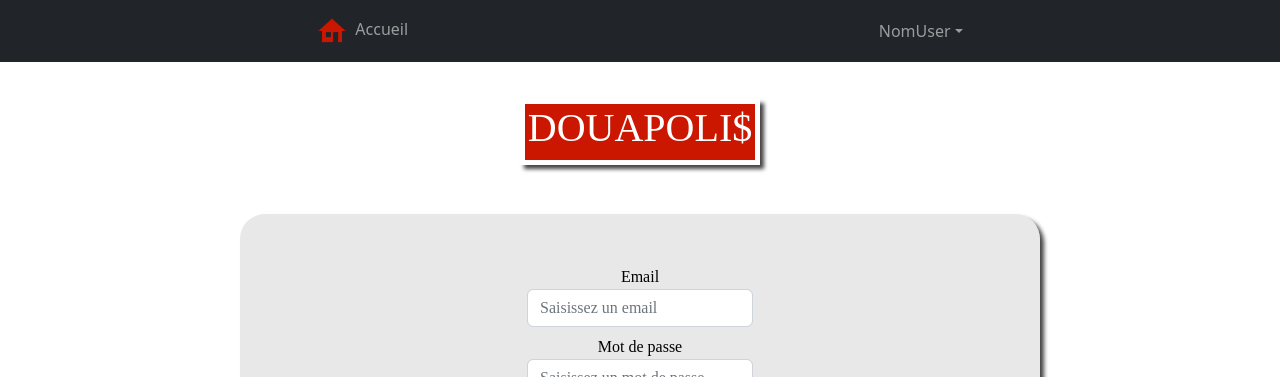
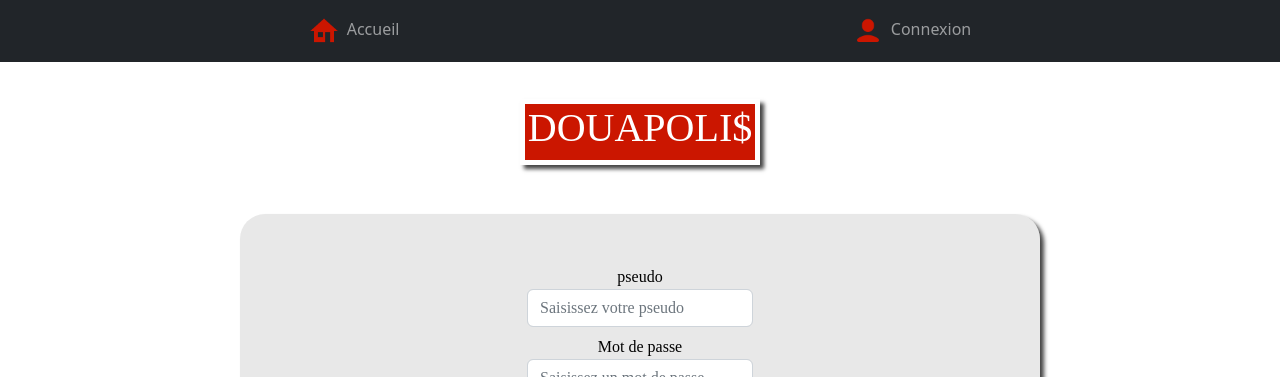
Before and after one commit to clairef2310/Douapolis, a React (Create React App) app in the folder douapolis/: page /Connexion in a window 1280 px wide. Shown: the top 377 px of the page. Built offline with nearby package versions, Linux system fonts and the light colour scheme.

Commit message:
modification des requetes afin de gerer la connexion (contexts)

```diff
--- a/douapolis/src/Accueil.js
+++ b/douapolis/src/Accueil.js
@@ -1,17 +1,16 @@
 import {Form,Button, Container,} from "react-bootstrap";
 import {Link, useNavigate} from "react-router-dom";
-import {useState, React} from 'react';
+import {useState, React,useContext} from 'react';
 import Navigation from "./Navigation";
 import './index.css'
-
-var isConnected = true; // a passer plus tard en context
+import boolAuth from "./testAuth/boolAuth";
 //page d'accueil du jeu
 function Accueil() {
-
+    const isConnected = useContext(boolAuth);
+    const connexionBool = isConnected.isAuthenticated;
     //Variable permettant de récupérer et utiliser les données lors d'un changement d'état
     const [codePartie, setcodePartie] = useState('');
     let navigate = useNavigate();
-
     //fonction de lancement de partie
     async function lancePartie(event){
       event.preventDefault();
@@ -38,7 +37,7 @@ function Accueil() {
 
                     {/*ici on devra modifier le bouton connexion si la personne est deja connectee, en un bouton creation de partie*/}
                     <div class="Centre">
-                        {(!isConnected && (
+                        {(!connexionBool && (
                             <Form.Label>
                                 <Link to="/Connexion">
                                     <div class="button1">
--- a/douapolis/src/Connexion.js
+++ b/douapolis/src/Connexion.js
@@ -1,27 +1,46 @@
 import {Container,Form,Button} from "react-bootstrap";
 import {Link, useNavigate} from "react-router-dom";
-import {useState, React} from 'react';
+import {useState, React,useContext} from 'react';
 import Navigation from "./Navigation";
+import Auth from "./testAuth/Auth";
+import boolAuth from "./testAuth/boolAuth";
 
 //Page de connexion de l'application
 function Connexion() {
-
+    const isConnected = useContext(boolAuth);
+    const whoConnected = useContext(Auth);
     //Variable permettant de récupérer et utiliser les données lors d'un changement d'état
-    const [email, setemail] = useState('');
+    const [pseudo, setpseudo] = useState('');
     const [pass, setpass] = useState('');
     let navigate = useNavigate();
      //Verification des données de connexion puis envoie à la page d'accueil
      //la fonction n'est pas encore faire
-     async function Connexion (event){
-        event.preventDefault();
 
-        if(email !== "" && pass !=="") {
-            //Si le compte existe
-            //if( ) {
-                navigate("/Jeu", {replace : true});
-            //}
-            //sinon si il n'existe pas:
-            // alert("compte inexistant.");
+    async function Connect (){
+        if(pseudo !== "" && pass !=="") {
+            const response = await fetch(`http://localhost:5000/users/${pseudo}`);
+            if (!response.ok) {
+                const message = `An error has occurred: ${response.statusText}`;
+                window.alert(message);
+                return;
+            }
+            const users = await response.json();
+            if (!users) {
+                window.alert(`Record with pseudo ${pseudo} not found`);
+                return;
+            }
+            //Si les mdp correspondent
+            if(pass===users.mdp) {
+                isConnected.setIsAuthenticated = true;
+                whoConnected.setWhoAuthenticated = pseudo;
+                console.log(isConnected.setIsAuthenticated);
+                console.log(whoConnected.setWhoAuthenticated);
+                navigate(`/Profil/${pseudo}`);
+            }
+            //sinon
+            else{
+                alert("Le mdp n'est pas le bon.");
+            }
         }
         else{
             alert("Merci de remplir correctement le formulaire de connexion.");
@@ -40,14 +59,14 @@ function Connexion() {
                     <div class="Centre">
                         <div class="Connexion">
                             <Form.Label>
-                                Email <br/>
-                                <Form.Control name="email" type="email" placeholder="Saisissez un email" value={email} onChange={e => setemail(e.target.value)}/>
+                                pseudo <br/>
+                                <Form.Control name="pseudo" type="pseudo" placeholder="Saisissez votre pseudo" value={pseudo} onChange={e => setpseudo(e.target.value)}/>
                             </Form.Label>
                             <Form.Label>
                                 Mot de passe <br/>
                                 <Form.Control name="password" type="password" placeholder="Saisissez un mot de passe" value={pass} onChange={e => setpass(e.target.value)}/>
                             </Form.Label>
-                            <Button type="submit" onClick={Connexion}> Connexion </Button>
+                            <Button type="submit" onClick={Connect}> Connexion </Button>
                         </div>
 
                         <div class="button3">
--- a/douapolis/src/Navigation.js
+++ b/douapolis/src/Navigation.js
@@ -1,19 +1,28 @@
-import {React} from "react";
+import {React,useContext} from "react";
 import {Container,Navbar,Nav,NavDropdown,Image} from "react-bootstrap"
 import ImgAccueil from "./images/Accueil.png";
 import ImgProfil from "./images/Profil.png";
 import ImgDeco from "./images/deconnection.png";
+import ImgParam from "./images/parametre.png";
 import "bootstrap/dist/css/bootstrap.min.css"
 import './index.css'
+import boolAuth from "./testAuth/boolAuth";
+import Auth from "./testAuth/Auth";
 //Page du menu de l'application
-function connected(isConnected){
-    if(isConnected === true){
+function connected(bool,pseudo){
+
+    if(bool === true){
         return(
             <Nav className="m-auto">
-                <NavDropdown title={"NomUser"} id="collasible-nav-dropdown" className="justify-content-right">
+                <NavDropdown title={pseudo} id="collasible-nav-dropdown" className="justify-content-right">
                     <NavDropdown.Item href="/Profil">
                         <Image alt="" src={ImgProfil} width="30" height="30" className="d-inline-block align-center me-2 " />
                         Profil
+                    </NavDropdown.Item>
+                    <NavDropdown.Divider />
+                    <NavDropdown.Item href="/Parametres">
+                        <Image alt="" src={ImgParam} width="30" height="30" className="d-inline-block align-center me-2 " />
+                        Paramètres
                     </NavDropdown.Item>
                     <NavDropdown.Divider />
                     <NavDropdown.Item href="/Deconnexion">
@@ -37,10 +46,10 @@ function connected(isConnected){
 }
 
 function Navigation() {
-    let isConnected = true; //useContext pour plus tard avec un const
-    // il faudra modifier la deconnexion qui rejoint pour l'instant la page profil
-    // et creer une page profil different de statistiques avec dedans la modif du mdp et des amis
-    //menu de navigation de l'application
+    const isConnected = useContext(boolAuth);
+    const connexionBool = isConnected.isAuthenticated;
+    const whoConnected = useContext(Auth);
+    const user = whoConnected.whoAuthenticated;
 
     return(
         <Navbar collapseOnSelect expand="lg" bg="dark" variant="dark" sticky="top">
@@ -56,7 +65,7 @@ function Navigation() {
                         </Nav>
                         {/* Onglet Profil avec menu déroulant qui ne s'affiche que si on est connecte*/}
 
-                        {connected(isConnected)}
+                        {connected(connexionBool,user)}
 
                     </Navbar.Collapse>
                 </Container>
--- a/douapolis/src/NewCompte.js
+++ b/douapolis/src/NewCompte.js
@@ -2,14 +2,11 @@ import {Container,Form, Button} from "react-bootstrap";
 import {useNavigate } from "react-router-dom";
 import {useState, React} from 'react';
 import Navigation from "./Navigation";
-
 //page de création d'un nouveau compte
 function NewCompte() {
-
     //Variable permettant de récupérer et utiliser les données lors d'un changement d'état
     const [form, setForm] = useState({
         pseudo: "",
-        email: "",
         mdp: "",
     });
     const[mdp2,setmdp2] = useState('')
@@ -19,13 +16,24 @@ function NewCompte() {
             return { ...prev, ...value };
         });
     }
-
     // This function will handle the submission.
 
     async function creationCompte(event){
-        if(form.email !== "" && form.mdp !== "" && mdp2 !== "" && form.pseudo !== "") {
+        if(form.mdp !== "" && mdp2 !== "" && form.pseudo !== "") {
+
+            const response = await fetch(`http://localhost:5000/users/${form.pseudo}`);
+            if (!response.ok) {
+                const message = `An error has occurred: ${response.statusText}`;
+                window.alert(message);
+                return;
+            }
+            const users = await response.json();
+            if (users) {
+                window.alert('Ce pseudo est déja utilisé');
+                return;
+            }
+
             if(mdp2 === form.mdp){
-                //si le pseudo et l'email sont unique et si le mdp est correct et similaire a la confirmation
                 //alors on se redirige vers la page profil (et si on peut on affiche une alert : compte crée avec succes)
                 event.preventDefault();
 
@@ -43,7 +51,8 @@ function NewCompte() {
                     window.alert(error);
                     return;
                 });
-                setForm({ pseudo: "", email: "", pass: "" });
+                setForm({ pseudo: "", mdp: "" });
+                //setIsAuthenticated(true);
                 navigate(`/Profil/${newPerson.pseudo}`);
             }
             else{
@@ -67,12 +76,6 @@ function NewCompte() {
 
                     <div class="Centre">
                         <div class="Inscription">
-                            <Form.Label>
-                                Email
-                                <br/>
-                                <Form.Control type="email" placeholder="Saisissez un email" value={form.email} onChange={e => updateForm({email : e.target.value})}/>
-                            </Form.Label>
-                            {/*le pseudo doit être unique (a gérer avec express) */}
                             <Form.Label>
                             Pseudo
                             <br/>
--- a/douapolis/src/Profil.js
+++ b/douapolis/src/Profil.js
@@ -1,18 +1,23 @@
 import {Container,ListGroup,Button} from "react-bootstrap";
-import {useState, React,useEffect } from 'react';
+import {useState, React, useEffect, useContext } from 'react';
 import { useParams, useNavigate } from "react-router";
 import Navigation from "./Navigation";
+import Auth from "./testAuth/Auth";
+import boolAuth from "./testAuth/boolAuth";
 
 //page de profil d'un utilisateur
 export default function Profil() {
-    //fonction de changement nom Douapoli$
+    //fonction de deconnexion
+    const isConnected = useContext(boolAuth);
+    const whoConnected = useContext(Auth);
     async function deconnexion(){
-
+        isConnected.setIsAuthenticated(false);
+        whoConnected.setWhoAuthenticated("");
+        navigate('/');
     };
     //fonction de récupération des données dans la bd
     const [form, setForm] = useState({
         pseudo: "",
-        email: "",
         mdp: "",
     });
 
```
